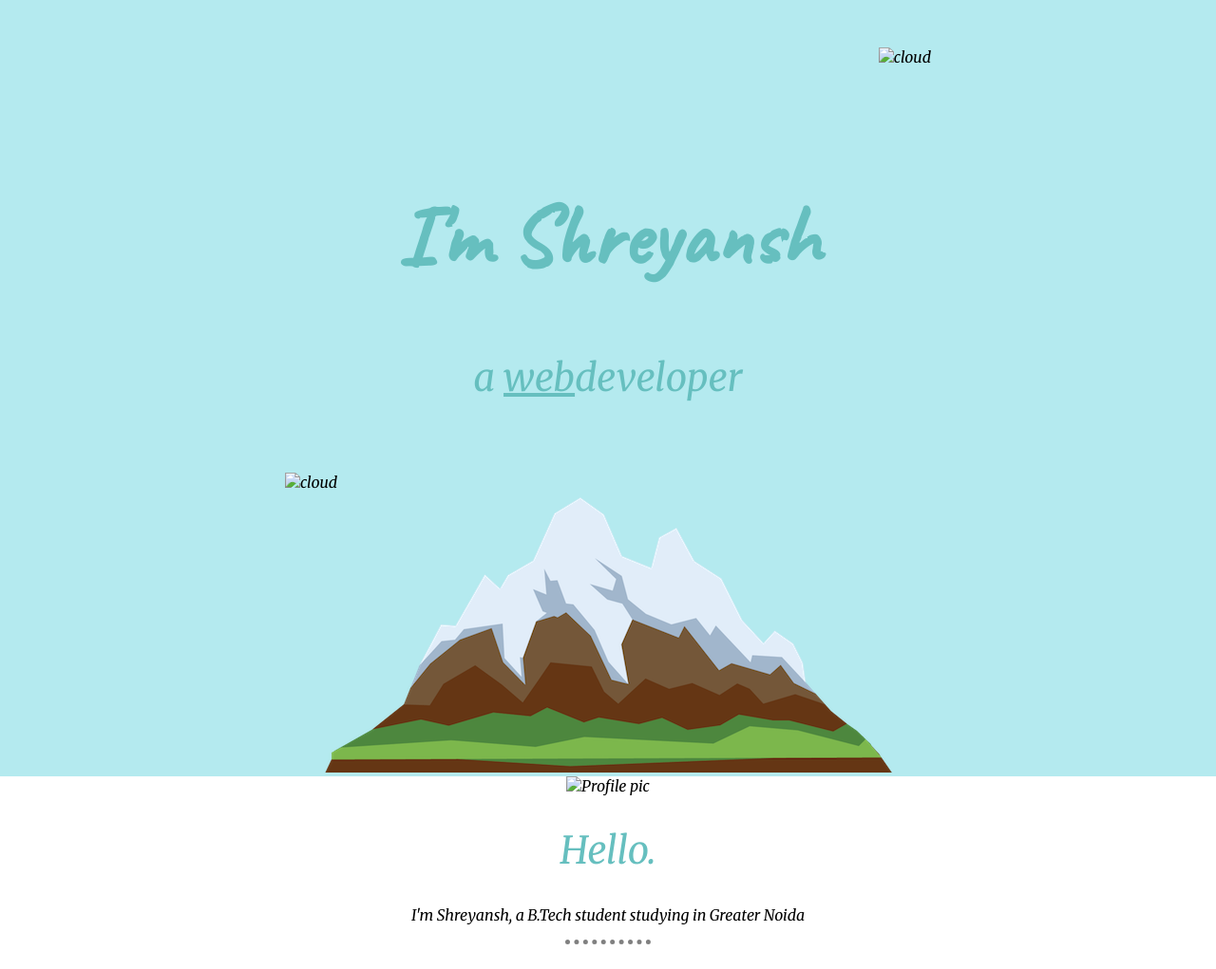
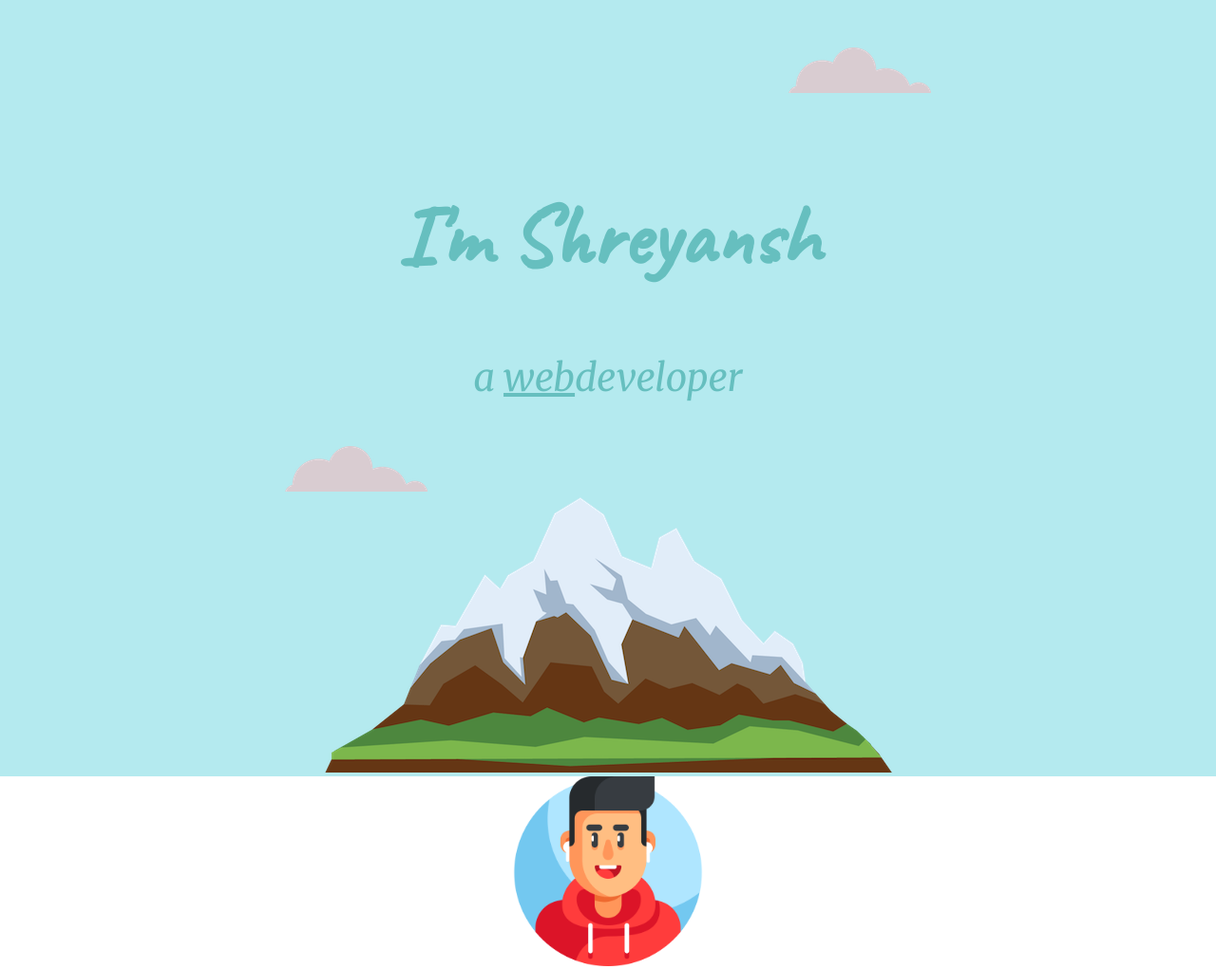
Before and after one commit to shreyansh2407/web, a plain HTML site: page index.html in a window 1280 px wide. Shown: the top 1021 px of the page at 95% size. Drawn offline with Linux system fonts and the light colour scheme; files that its build step writes are made by us from their sources; files whose address does not match are found by name; a web font is replaced by a local one.

Commit message:
Update index.html

```diff
--- a/index.html
+++ b/index.html
@@ -13,15 +13,15 @@
 </head>
 <body>
    <div class="firstcontainer">
-    <img class="top-cloud" src="images/cloud.png" alt="cloud">
+    <img class="top-cloud" src="cloud.png" alt="cloud">
     <h1>I'm Shreyansh</h1>
     <h2>a <span class="web">web</span>developer</h2>
-    <img class="bottom-cloud" src="images/cloud.png" alt="cloud">
+    <img class="bottom-cloud" src="cloud.png" alt="cloud">
     <img src="images/mountain.png" alt="mountain">
    </div>
    <div class="middle-container">
     <div class="profile">
-      <img src="images/gamer.png" alt="Profile pic" width="200">
+      <img src="gamer.png" alt="Profile pic" width="200">
       <h2>Hello.</h2>
       <p>I'm Shreyansh, a B.Tech student studying in Greater Noida</p>
     </div>
```
